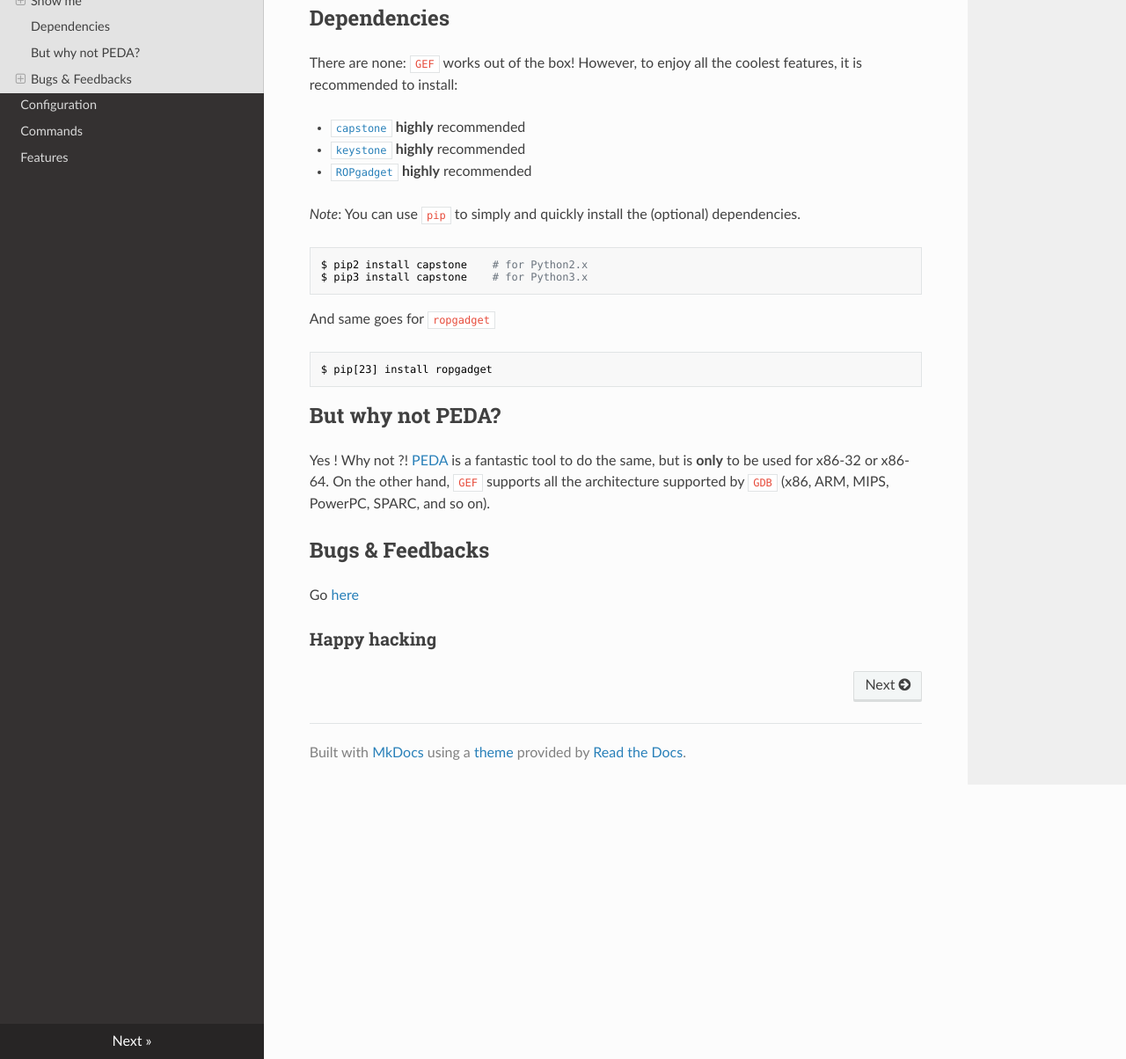
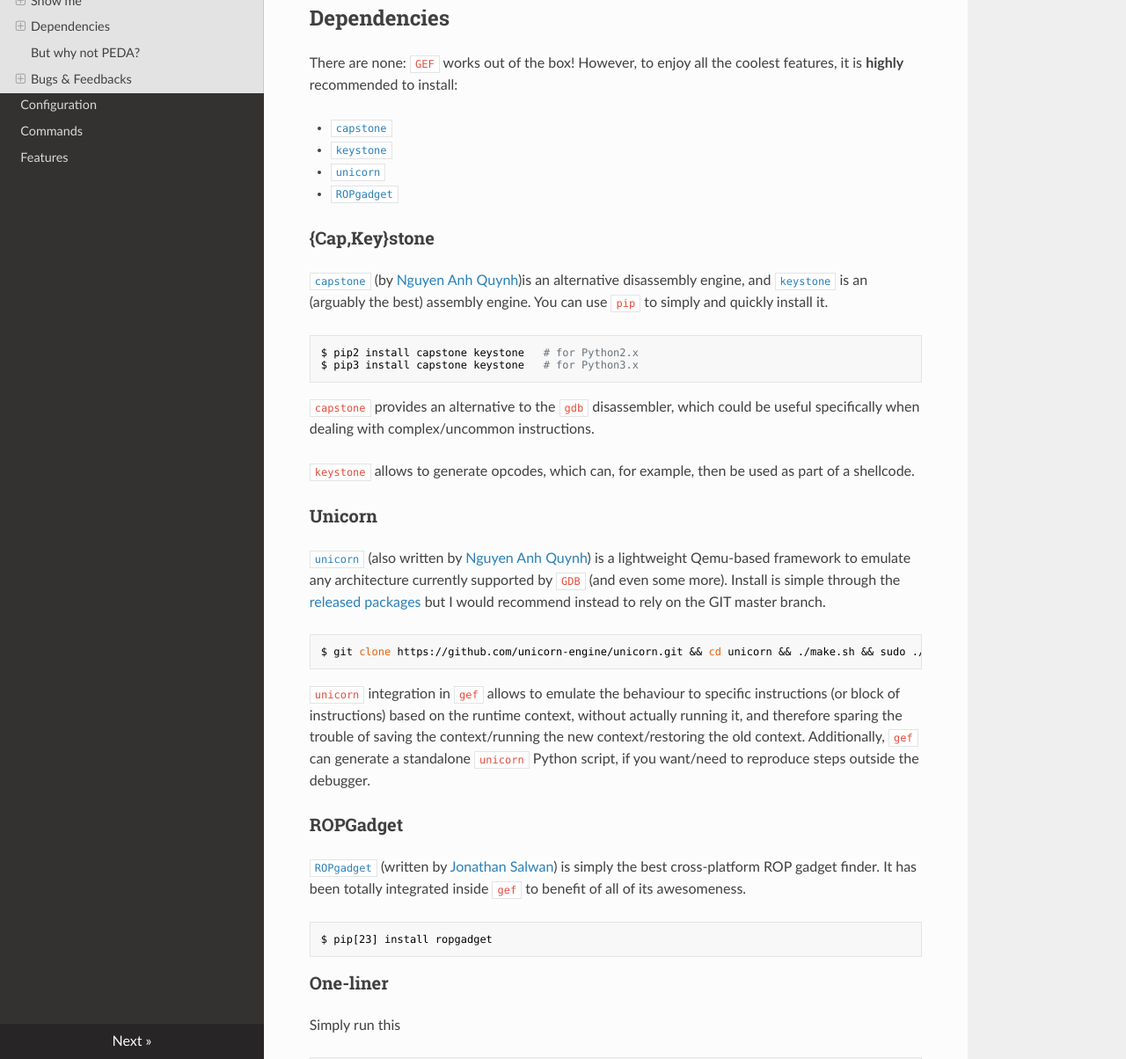
Before and after one commit to hugsy/gef, an MkDocs documentation site: the page built from docs/index.md, in a window 1280 px wide and 1400 px high, scrolled down 2668 px. Shown: the part 196-1400 px from the top of the window at 88% size. Built offline with MkDocs 1.6.1, drawn with Linux system fonts in a browser that asks for light colours; nearby versions of some CDN libraries; old or Windows-style settings are respelled for this version of MkDocs; some of the changed text lies outside the part shown.

Commit message:
Update index.md

````diff
--- a/docs/index.md
+++ b/docs/index.md
@@ -56,24 +56,50 @@
 
 ## Dependencies
 
-There are none: `GEF` works out of the box!
-However, to enjoy all the coolest features, it is recommended to install:
+There are none: `GEF` works out of the box! However, to enjoy all the coolest features, it is **highly** recommended to install:
 
-- [`capstone`](https://github.com/aquynh/capstone) **highly** recommended
-- [`keystone`](https://github.com/aquynh/keystone) **highly** recommended
-- [`ROPgadget`](https://github.com/JonathanSalwan/ROPgadget) **highly** recommended
+- [`capstone`](https://github.com/aquynh/capstone)
+- [`keystone`](https://github.com/keystone-engine/keystone)
+- [`unicorn`](https://github.com/unicorn-engine/unicorn)
+- [`ROPgadget`](https://github.com/JonathanSalwan/ROPgadget)
 
-*Note*: You can use `pip` to simply and quickly install the (optional) dependencies.
+### {Cap,Key}stone
+[`capstone`](https://github.com/aquynh/capstone) (by [Nguyen Anh Quynh](https://github.com/aquynh))is an alternative disassembly engine, and [`keystone`](https://github.com/keystone-engine/keystone) is an (arguably the best) assembly engine.
+You can use `pip` to simply and quickly install it.
 ```bash
-$ pip2 install capstone    # for Python2.x
-$ pip3 install capstone    # for Python3.x
+$ pip2 install capstone keystone   # for Python2.x
+$ pip3 install capstone keystone   # for Python3.x
 ```
 
-And same goes for `ropgadget`
+`capstone` provides an alternative to the `gdb` disassembler, which could be useful specifically when dealing with complex/uncommon instructions.
+
+`keystone` allows to generate opcodes, which can, for example, then be used as part of a shellcode.
+
+
+### Unicorn
+[`unicorn`](https://github.com/unicorn-engine/unicorn) (also written by [Nguyen Anh Quynh](https://github.com/aquynh)) is a lightweight Qemu-based framework to emulate any architecture currently supported by `GDB` (and even some more).
+Install is simple through the [released packages](https://github.com/unicorn-engine/unicorn/releases) but I would recommend instead to rely on the GIT master branch.
+```bash
+$ git clone https://github.com/unicorn-engine/unicorn.git && cd unicorn && ./make.sh && sudo ./make.sh install
+```
+
+`unicorn` integration in `gef` allows to emulate the behaviour to specific instructions (or block of instructions) based on the runtime context, without actually running it, and therefore sparing the trouble of saving the context/running the new context/restoring the old context. Additionally, `gef` can generate a standalone `unicorn` Python script, if you want/need to reproduce steps outside the debugger.
+
+
+### ROPGadget
+[`ROPgadget`](https://github.com/JonathanSalwan/ROPgadget) (written by [Jonathan Salwan](https://github.com/JonathanSalwan)) is simply the best cross-platform ROP gadget finder. It has been totally integrated inside `gef` to benefit of all of its awesomeness.
 ```bash
 $ pip[23] install ropgadget
 ```
 
+
+
+### One-liner
+
+Simply run this
+```bash
+$ pip install ropgadget capstone keystone
+```
 
 ## But why not PEDA?
 Yes ! Why not ?! [PEDA](https://github.com/longld/peda) is a fantastic tool to
````
